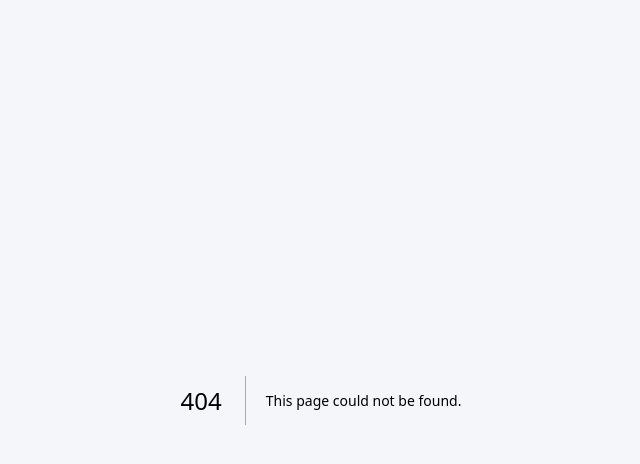
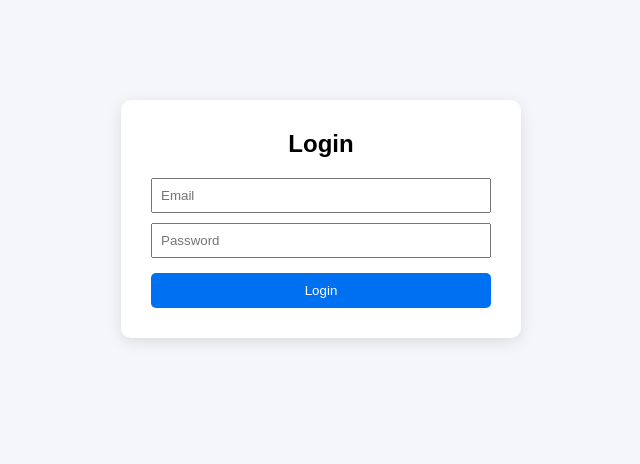
Before and after one commit to Srilakshmitaruni/user-management-app, a Next.js app: page /login in a window 1280 px wide. Before the commit this address had no page. Shown: the top 464 px of the page, without its empty margins (319-959 px from the left). Built offline with nearby package versions, Linux system fonts and the light colour scheme.

Commit message:
Added authentication and protected dashboard

```diff
--- /dev/null
+++ b/app/login/page.tsx
@@ -0,0 +1,65 @@
+"use client";
+import { useState } from "react";
+import { useRouter } from "next/navigation";
+
+export default function Login() {
+  const [email, setEmail] = useState("");
+  const [password, setPassword] = useState("");
+  const router = useRouter();
+
+  const handleLogin = () => {
+    // Simple admin credentials
+    if (email === "admin@gmail.com" && password === "123456") {
+      localStorage.setItem("isLoggedIn", "true");
+      router.push("/");
+    } else {
+      alert("Invalid credentials");
+    }
+  };
+
+  return (
+    <div
+      style={{
+        maxWidth: "400px",
+        margin: "100px auto",
+        padding: "30px",
+        borderRadius: "10px",
+        boxShadow: "0 4px 15px rgba(0,0,0,0.1)",
+        background: "#fff",
+      }}
+    >
+      <h2 style={{ textAlign: "center", marginBottom: "20px" }}>
+        Login
+      </h2>
+
+      <input
+        placeholder="Email"
+        value={email}
+        onChange={(e) => setEmail(e.target.value)}
+        style={{ width: "100%", padding: "8px", marginBottom: "10px" }}
+      />
+
+      <input
+        type="password"
+        placeholder="Password"
+        value={password}
+        onChange={(e) => setPassword(e.target.value)}
+        style={{ width: "100%", padding: "8px", marginBottom: "15px" }}
+      />
+
+      <button
+        onClick={handleLogin}
+        style={{
+          width: "100%",
+          padding: "10px",
+          background: "#0070f3",
+          color: "white",
+          border: "none",
+          borderRadius: "5px",
+        }}
+      >
+        Login
+      </button>
+    </div>
+  );
+}
```
Also changed, not shown: app/page.tsx (+46 -14 lines).
